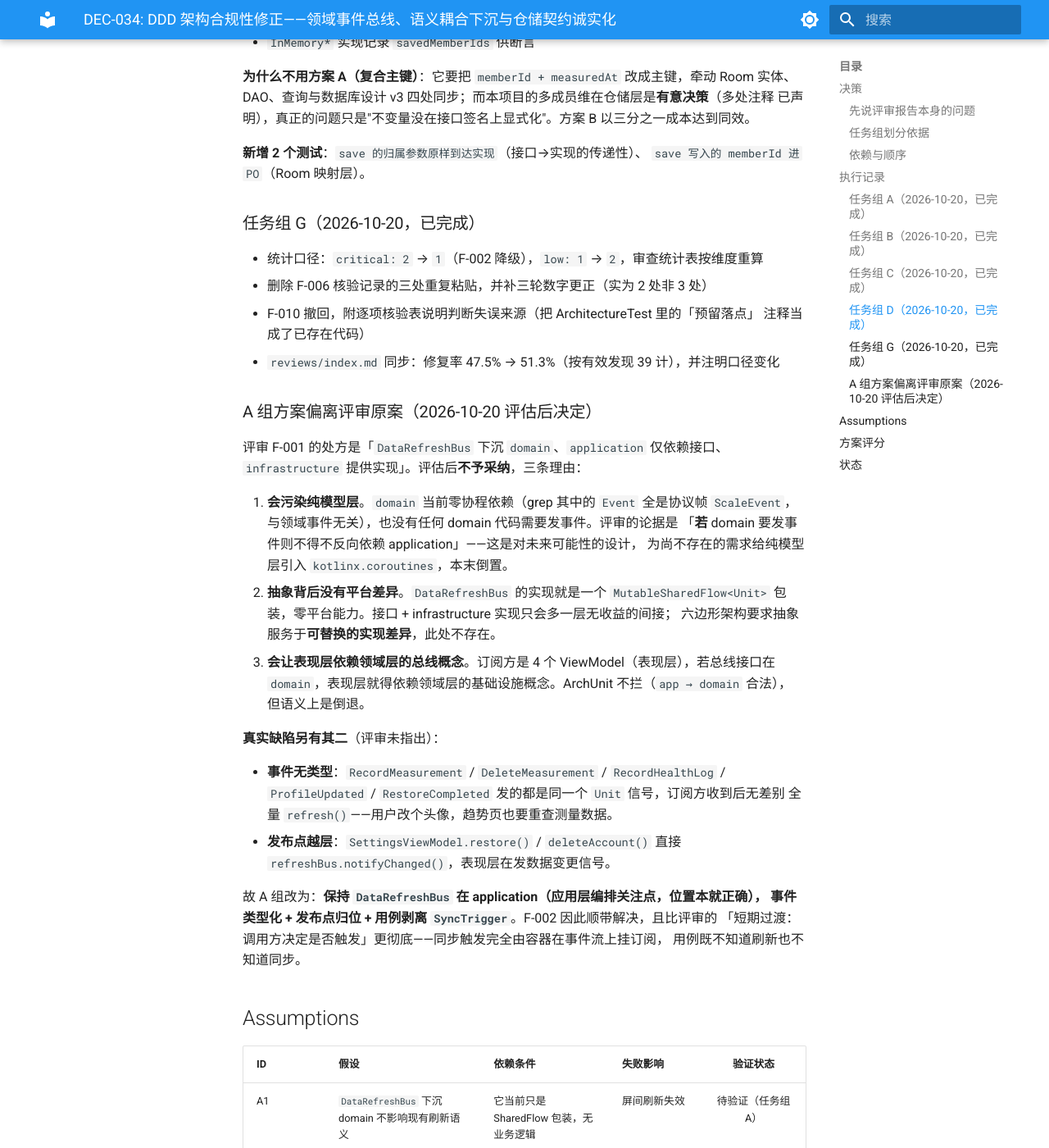
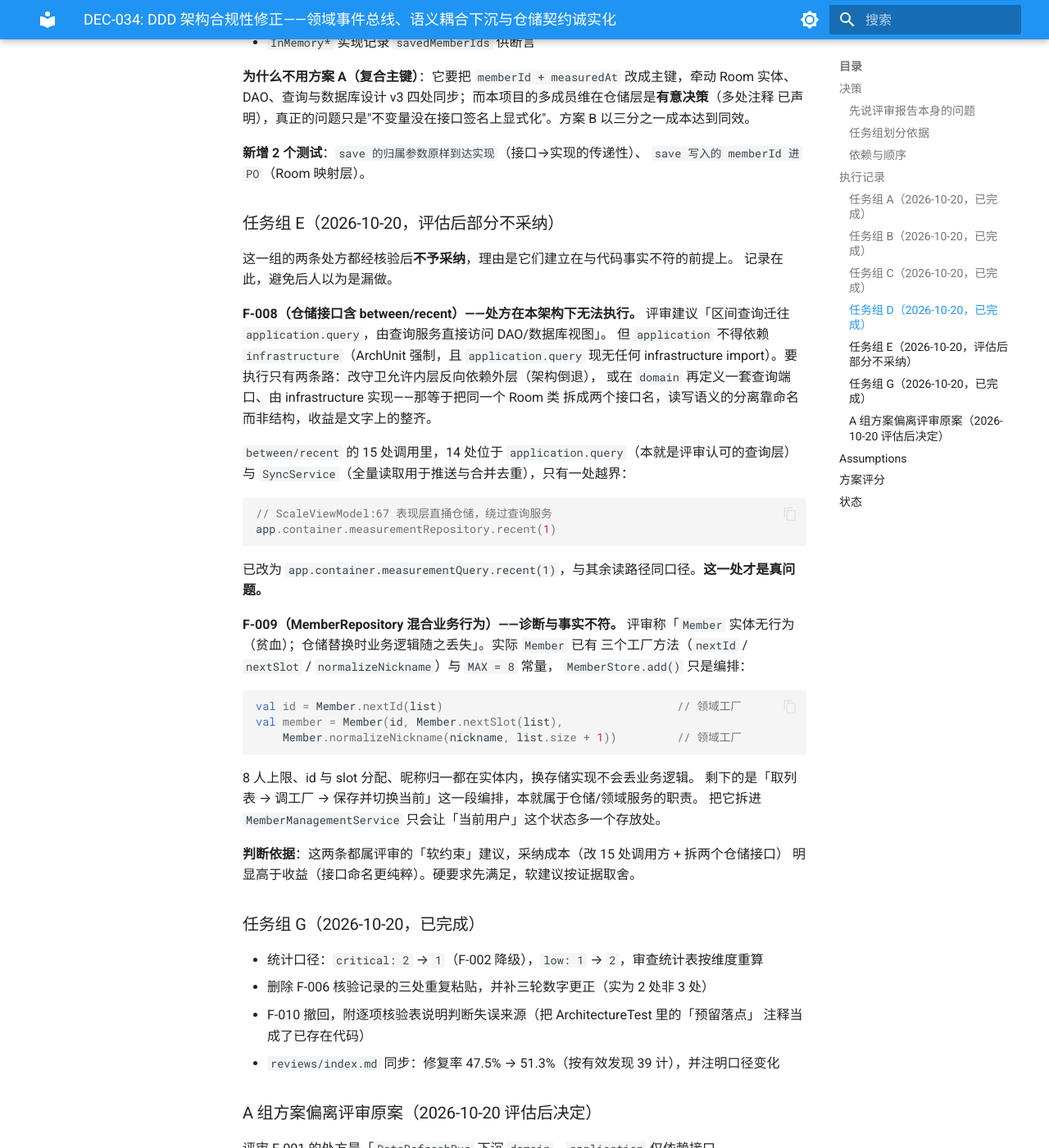
Before and after one commit to zerophix/lightweigh, an MkDocs documentation site: the page built from docs/ai/decisions/DEC-034.md, in a window 1280 px wide and 1400 px high, scrolled down 5833 px. Shown: the whole window at 82% size. Built offline with MkDocs 1.6.1 and Material for MkDocs 9.7.7, drawn with Linux system fonts in a browser that asks for light colours.

Commit message:
docs(decision): close DEC-034 group E on verified grounds
Both prescriptions in this group rest on premises that the code does
not support, so neither is taken up. Recorded so a later reader does
not mistake them for work that was skipped.

F-008 (repositories expose between/recent) cannot be executed as
written. It asks query services to read the DAO directly, but
application may not depend on infrastructure and ArchUnit enforces it.
Carrying it out would mean either relaxing that guard or declaring a
second set of read ports in domain, which splits one Room class into
two interfaces and separates read from write by naming rather than by
structure. 14 of the 15 call sites already sit in application.query or
in SyncService, which does full reads for push and merge dedup.

One call site did bypass the query service, and that is fixed:
ScaleViewModel now reads the previous weight through MeasurementQuery
instead of the repository.

F-009 (MemberRepository mixes in business behaviour) claims the Member
entity is anemic. It is not: nextId, nextSlot and normalizeNickname
live on the entity, along with MAX = 8, and MemberStore.add only
orchestrates "take the list, call the factories, save and switch".
Moving that into a MemberManagementService would give the "current
member" state a second home.

Soft constraints get weighed against evidence rather than applied.

````diff
--- a/docs/ai/decisions/DEC-034.md
+++ b/docs/ai/decisions/DEC-034.md
@@ -29,12 +29,13 @@ task_groups:
     claimed_by: opencode
     claimed_at: 2026-10-20
   - id: E
-    status: pending
+    status: done
+    status_note: "评估后不采纳 F-008/F-009 的处方（证据见正文），仅修复一处读路径绕过查询服务的不一致"
     priority: P2
-    desc: "仓储接口精简：between/recent 等报表查询迁往 application.query；MemberRepository 剥离 add/switch/activeSlot 等业务行为，归还 Member 聚合根（F-008 + F-009）"
-    files: "domain/src/main/kotlin/com/xcwk/scalehub/domain/repository/MeasurementRepository.kt, domain/src/main/kotlin/com/xcwk/scalehub/domain/repository/HealthLogRepository.kt, domain/src/main/kotlin/com/xcwk/scalehub/domain/repository/MemberRepository.kt"
-    claimed_by: null
-    claimed_at: null
+    desc: "仓储接口精简评估：F-008 的「查询服务直接访问 DAO」在本架构下违反 ArchUnit（application 不得依赖 infrastructure），改为记录不采纳；F-009 的「Member 贫血」经核验不成立（三个工厂方法已在实体内）。实际修复 ScaleViewModel 绕过 MeasurementQuery 直捅仓储一处"
+    files: "app/src/main/kotlin/com/xcwk/scalehub/feature/measure/scale/ScaleViewModel.kt"
+    claimed_by: opencode
+    claimed_at: 2026-10-20
   - id: F
     status: pending
     priority: P2
@@ -271,6 +272,46 @@ DAO、查询与数据库设计 v3 四处同步；而本项目的多成员维在
 **新增 2 个测试**：`save 的归属参数原样到达实现`（接口→实现的传递性）、
 `save 写入的 memberId 进 PO`（Room 映射层）。
 
+### 任务组 E（2026-10-20，评估后部分不采纳）
+
+这一组的两条处方都经核验后**不予采纳**，理由是它们建立在与代码事实不符的前提上。
+记录在此，避免后人以为是漏做。
+
+**F-008（仓储接口含 between/recent）——处方在本架构下无法执行。**
+评审建议「区间查询迁往 `application.query`，由查询服务直接访问 DAO/数据库视图」。
+但 `application` 不得依赖 `infrastructure`（ArchUnit 强制，且 `application.query` 现无任何
+infrastructure import）。要执行只有两条路：改守卫允许内层反向依赖外层（架构倒退），
+或在 `domain` 再定义一套查询端口、由 infrastructure 实现——那等于把同一个 Room 类
+拆成两个接口名，读写语义的分离靠命名而非结构，收益是文字上的整齐。
+
+`between/recent` 的 15 处调用里，14 处位于 `application.query`（本就是评审认可的查询层）
+与 `SyncService`（全量读取用于推送与合并去重），只有一处越界：
+
+```kotlin
+// ScaleViewModel:67 表现层直捅仓储，绕过查询服务
+app.container.measurementRepository.recent(1)
+```
+
+已改为 `app.container.measurementQuery.recent(1)`，与其余读路径同口径。**这一处才是真问题。**
+
+**F-009（MemberRepository 混合业务行为）——诊断与事实不符。**
+评审称「`Member` 实体无行为（贫血）；仓储替换时业务逻辑随之丢失」。实际 `Member` 已有
+三个工厂方法（`nextId` / `nextSlot` / `normalizeNickname`）与 `MAX = 8` 常量，
+`MemberStore.add()` 只是编排：
+
+```kotlin
+val id = Member.nextId(list)                                   // 领域工厂
+val member = Member(id, Member.nextSlot(list),
+    Member.normalizeNickname(nickname, list.size + 1))         // 领域工厂
+```
+
+8 人上限、id 与 slot 分配、昵称归一都在实体内，换存储实现不会丢业务逻辑。
+剩下的是「取列表 → 调工厂 → 保存并切换当前」这一段编排，本就属于仓储/领域服务的职责。
+把它拆进 `MemberManagementService` 只会让「当前用户」这个状态多一个存放处。
+
+**判断依据**：这两条都属评审的「软约束」建议，采纳成本（改 15 处调用方 + 拆两个仓储接口）
+明显高于收益（接口命名更纯粹）。硬要求先满足，软建议按证据取舍。
+
 ### 任务组 G（2026-10-20，已完成）
 
 - 统计口径：`critical: 2` → `1`（F-002 降级），`low: 1` → `2`，审查统计表按维度重算
--- a/docs/ai/reviews/20261020_ddd-architecture/opencode__20261020_143000.md
+++ b/docs/ai/reviews/20261020_ddd-architecture/opencode__20261020_143000.md
@@ -295,6 +295,15 @@ ArchUnit 抓不到这类「方向合法但依赖了实现细节」的问题）
 
 **验收标准：** `domain.repository` 接口仅含存取方法；`application.query` 覆盖所有读取需求。
 
+**评估记录 (2026-10-20，DEC-034 组 E)：**  **处方不予采纳**。本条建议的「由查询服务
+直接访问 DAO/数据库视图」在当前架构下无法执行：`application` 不得依赖 `infrastructure`
+（ArchUnit 强制），要执行只能改守卫（内层反向依赖外层）或在 `domain` 另立一套查询端口——
+后者等于把同一个 Room 类拆成两个接口名，读写分离靠命名而非结构。
+
+15 处 `between/recent` 调用中，14 处本就在 `application.query`（即本条认可的查询层）
+或 `SyncService`（全量读取用于推送与合并去重）。真正越界的只有一处
+`ScaleViewModel` 直捅仓储，已改为经 `MeasurementQuery` 读取。
+
 ---
 
 ### F-009 | Low | MemberRepository 接口混合了领域服务与仓储职责
@@ -313,6 +322,20 @@ ArchUnit 抓不到这类「方向合法但依赖了实现细节」的问题）
 - `add/switch/activeSlot` 归入领域服务 `MemberManagementService` 或应用服务
 
 **验收标准：** `MemberRepository` 接口精简为标准仓储签名；`Member` 实体含业务行为。
+
+**评估记录 (2026-10-20，DEC-034 组 E)：**  **诊断与代码事实不符，不予采纳**。
+本条称「`Member` 实体无行为（贫血）；仓储替换时业务逻辑随之丢失」，但 `Member` 已有
+`nextId` / `nextSlot` / `normalizeNickname` 三个工厂方法与 `MAX = 8` 常量：
+
+```kotlin
+// MemberStore.add() —— 仓储只做编排，规则全在实体
+val id = Member.nextId(list)
+val member = Member(id, Member.nextSlot(list),
+    Member.normalizeNickname(nickname, list.size + 1))
+```
+
+8 人上限、id 与 slot 分配、昵称归一均在实体内，换存储实现不会丢失业务逻辑。
+拆出 `MemberManagementService` 反而会让「当前用户」这一状态多一个存放处。
 
 ---
 
@@ -348,8 +371,8 @@ ArchUnit 抓不到这类「方向合法但依赖了实现细节」的问题）
 | ~~P1~~ | ~~F-005 仓储接口诚实化~~ | 1 天 | **已修（2026-10-20，DEC-034 组 D）**：`save` 显式带 memberId，聚合删除死字段 |
 | ~~P1~~ | ~~F-006 Clock 抽象~~ | 0.5 天 | **已修（2026-10-20，DEC-034 组 C）**：时间由工厂取，写用例已无直取 |
 | P2 | F-007 值对象引入 | 1.5 天 | 类型安全，防参数混淆 |
-| P2 | F-008 仓储接口精简 | 0.5 天 | 查询职责归位，替换存储引擎低成本 |
-| P3 | F-009 MemberRepository 精简 | 0.5 天 | 聚合根行为归位 |
+| ~~P2~~ | ~~F-008 仓储接口精简~~ | 0.5 天 | **评估后不采纳（DEC-034 组 E）**：处方要求查询服务直访 DAO，违反 application 不依赖 infrastructure；仅修复一处读路径越界 |
+| ~~P3~~ | ~~F-009 MemberRepository 精简~~ | 0.5 天 | **评估后不采纳（DEC-034 组 E）**：诊断不成立，Member 已有三个工厂方法，业务逻辑不在仓储内 |
 | — | F-010 ~~trigger 归位~~ | — | **已撤回**（三轮核验：所述目录不存在，BLE 已在 infrastructure） |
 
 > 上表为初版建议。实际执行按 **DEC-034 任务组**划分——F-001 与 F-002 共用同一次改动、
--- a/mkdocs.yml
+++ b/mkdocs.yml
@@ -304,6 +304,7 @@ plugins:
 
 
 
+
 nav:
   - 首页: index.md
 
````
Also changed, not shown: README.md (+1 -0 lines), docs/ai/lifecycle/04_DevNotes.md (+1 -0 lines), docs/ai/reviews/index.md (+4 -4 lines), 1 other file.
